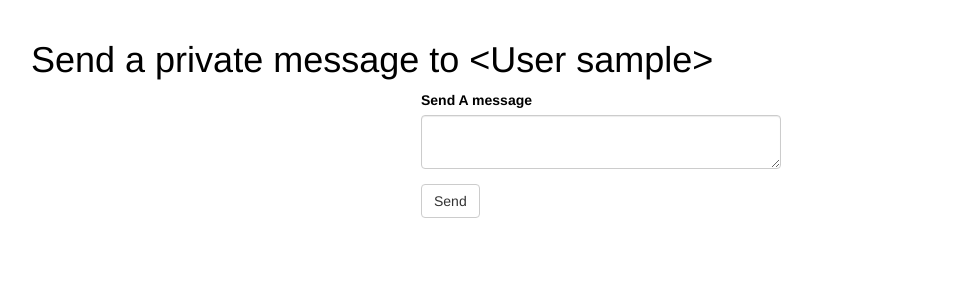
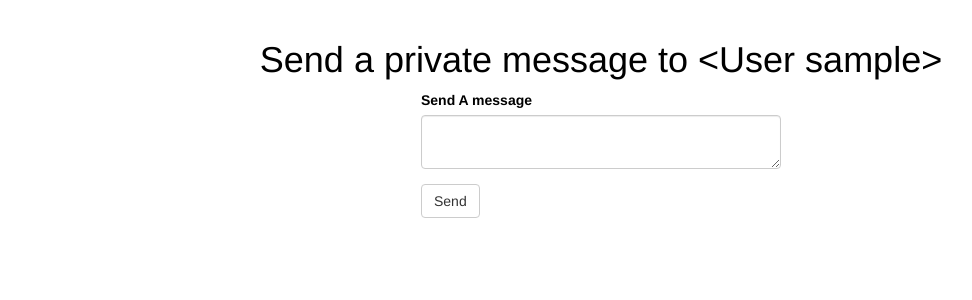
Before and after one commit to Amazeryogo/Streamfish-Source-Code, a Flask app: template app/templates/send_message.html in a window 1280 px wide. Shown: the part 52-352 px from the top of the page, without its empty margins (39-1011 px from the left). Run offline with Flask 2, Linux system fonts and the light colour scheme; the template is opened without the code that fills it: values that come from a table or form of the project are taken from there, others are empty; the visitor is signed in with stand-in values (Sample User, id 1); data comes from the database, SQL or seed files in the repository; some libraries are stand-ins or nearby versions.

Commit message:
fix bugs

```diff
--- a/app/templates/Hindi/send_message.html
+++ b/app/templates/Hindi/send_message.html
@@ -8,7 +8,7 @@
         <link href="{{url_for('static', filename='main.css') }}" rel="stylesheet">
     {% endif %}
     <body>
-    <h1> {{ _('%(recipient)s को एक निजी संदेश भेजें', recipient=recipient) }} </h1>
+    <h1 style="text-align: center;"> {{ _('%(recipient)s को एक निजी संदेश भेजें', recipient=recipient) }} </h1>
     <div class="row">
         <div class="col-md-4 col-lg-offset-4">
             {{ wtf.quick_form(form) }}
--- a/app/templates/send_message.html
+++ b/app/templates/send_message.html
@@ -8,7 +8,7 @@
         <link href="{{url_for('static', filename='main.css') }}" rel="stylesheet">
     {% endif %}
     <body>
-    <h1> {{ _('Send a private message to  %(recipient)s', recipient=recipient) }} </h1>
+    <h1 style="text-align: center;"> {{ _('Send a private message to  %(recipient)s', recipient=recipient) }} </h1>
     <div class="row">
         <div class="col-md-4 col-lg-offset-4">
             {{ wtf.quick_form(form) }}
```
